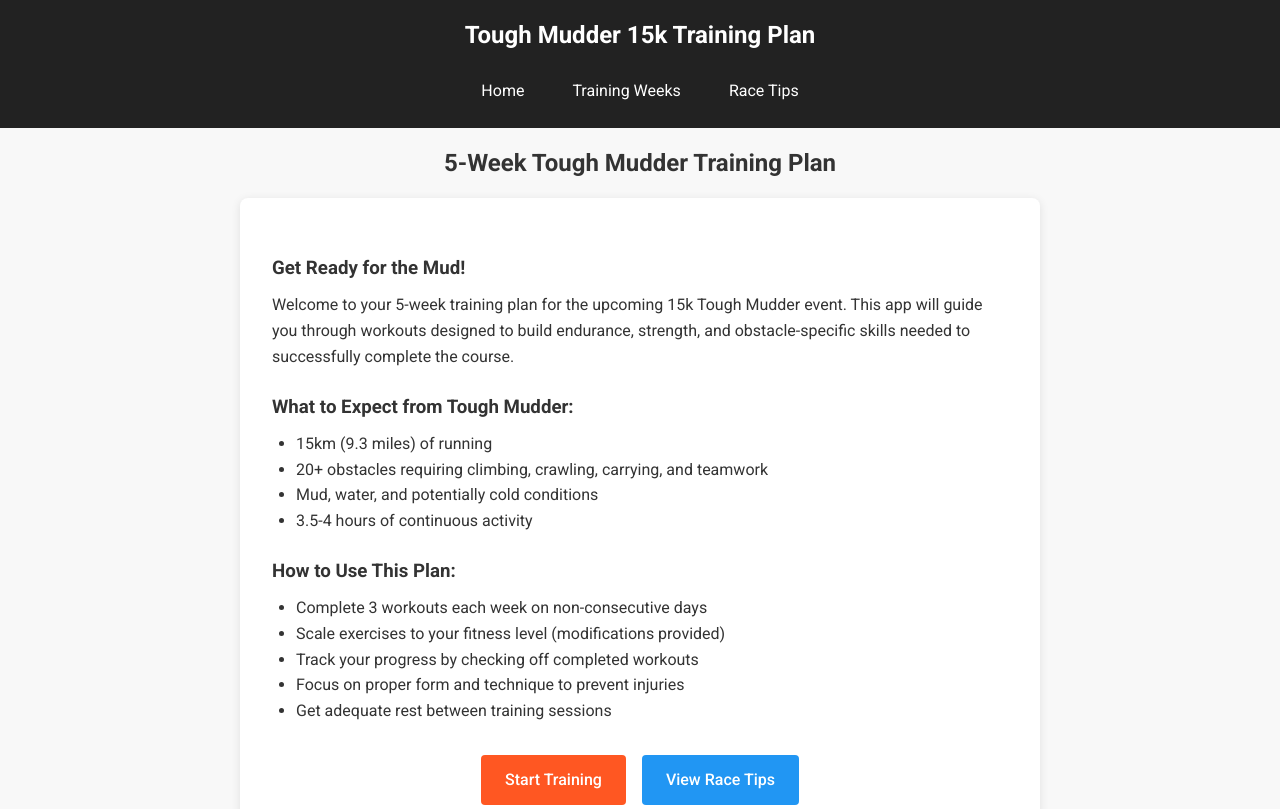
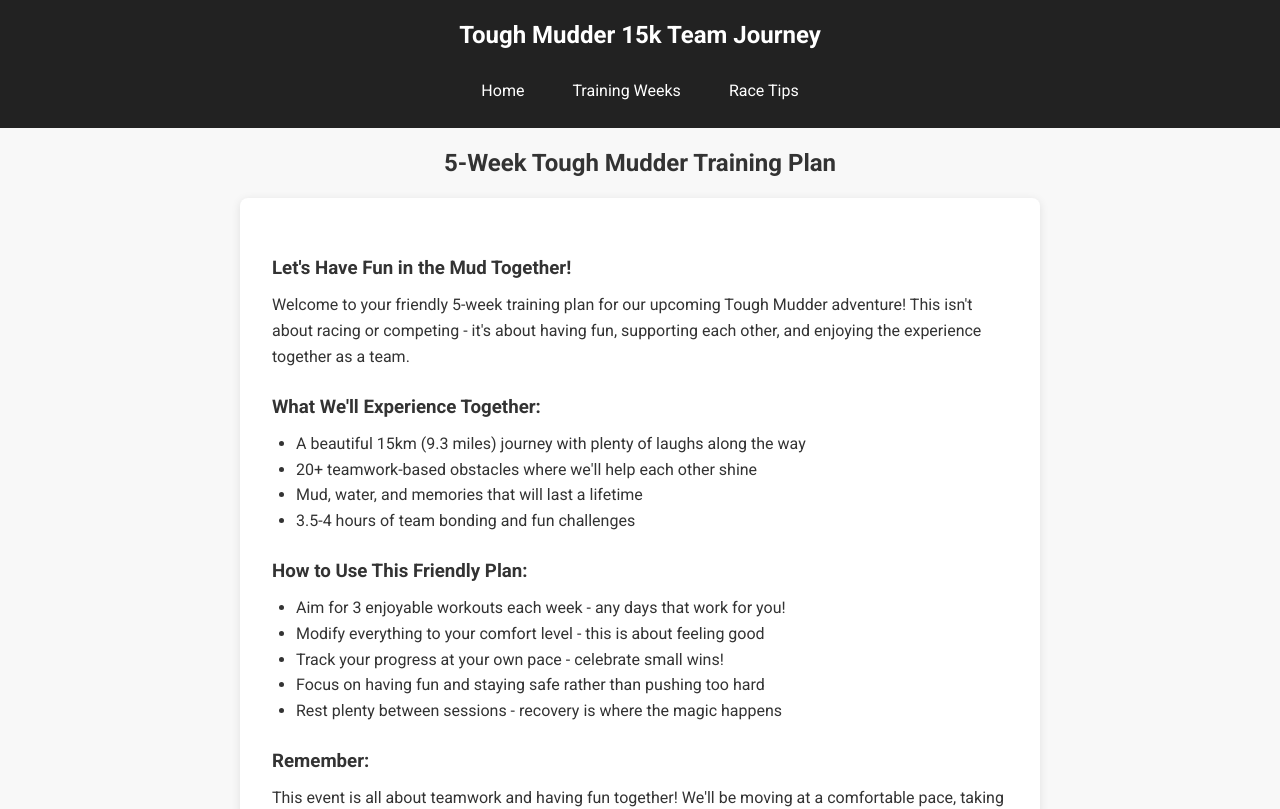
Before and after one commit to tomek-mcclintock/tough-mudder-app, a React (Create React App) app: page / in a window 1280 px wide. Shown: the top 809 px of the page. Built offline with nearby package versions, Linux system fonts and the light colour scheme.

Commit message:
Update App.js

```diff
--- a/src/App.js
+++ b/src/App.js
@@ -11,7 +11,7 @@
     <Router>
       <div className="app">
         <header className="app-header">
-          <h1>Tough Mudder 15k Training Plan</h1>
+          <h1>Tough Mudder 15k Team Journey</h1>
           <nav>
             <Link to="/">Home</Link>
             <Link to="/weeks">Training Weeks</Link>
@@ -43,29 +43,32 @@
     <div className="home">
       <h2>5-Week Tough Mudder Training Plan</h2>
       <div className="intro-card">
-        <h3>Get Ready for the Mud!</h3>
-        <p>Welcome to your 5-week training plan for the upcoming 15k Tough Mudder event. This app will guide you through workouts designed to build endurance, strength, and obstacle-specific skills needed to successfully complete the course.</p>
+        <h3>Let's Have Fun in the Mud Together!</h3>
+        <p>Welcome to your friendly 5-week training plan for our upcoming Tough Mudder adventure! This isn't about racing or competing - it's about having fun, supporting each other, and enjoying the experience together as a team.</p>
 
-        <h3>What to Expect from Tough Mudder:</h3>
+        <h3>What We'll Experience Together:</h3>
         <ul>
-          <li>15km (9.3 miles) of running</li>
-          <li>20+ obstacles requiring climbing, crawling, carrying, and teamwork</li>
-          <li>Mud, water, and potentially cold conditions</li>
-          <li>3.5-4 hours of continuous activity</li>
+          <li>A beautiful 15km (9.3 miles) journey with plenty of laughs along the way</li>
+          <li>20+ teamwork-based obstacles where we'll help each other shine</li>
+          <li>Mud, water, and memories that will last a lifetime</li>
+          <li>3.5-4 hours of team bonding and fun challenges</li>
         </ul>
 
-        <h3>How to Use This Plan:</h3>
+        <h3>How to Use This Friendly Plan:</h3>
         <ul>
-          <li>Complete 3 workouts each week on non-consecutive days</li>
-          <li>Scale exercises to your fitness level (modifications provided)</li>
-          <li>Track your progress by checking off completed workouts</li>
-          <li>Focus on proper form and technique to prevent injuries</li>
-          <li>Get adequate rest between training sessions</li>
+          <li>Aim for 3 enjoyable workouts each week - any days that work for you!</li>
+          <li>Modify everything to your comfort level - this is about feeling good</li>
+          <li>Track your progress at your own pace - celebrate small wins!</li>
+          <li>Focus on having fun and staying safe rather than pushing too hard</li>
+          <li>Rest plenty between sessions - recovery is where the magic happens</li>
         </ul>
 
+        <h3>Remember:</h3>
+        <p>This event is all about teamwork and having fun together! We'll be moving at a comfortable pace, taking breaks when needed, and supporting each other through every obstacle. No one gets left behind!</p>
+
         <div className="action-buttons">
-          <Link to="/weeks" className="button primary">Start Training</Link>
-          <Link to="/tips" className="button secondary">View Race Tips</Link>
+          <Link to="/weeks" className="button primary">Start Our Journey</Link>
+          <Link to="/tips" className="button secondary">Helpful Tips</Link>
         </div>
       </div>
     </div>
@@ -76,7 +79,8 @@
 function WeeksList() {
   return (
     <div className="weeks-list">
-      <h2>Training Schedule</h2>
+      <h2>Our Team Journey</h2>
+      <p className="weeks-intro">Each week builds on the last, but remember - this is about having fun and supporting each other, not about pushing to exhaustion. Go at your own pace!</p>
       <div className="weeks-grid">
         {[1, 2, 3, 4, 5].map(weekNum => (
           <WeekCard key={weekNum} weekNum={weekNum} />
@@ -327,9 +331,10 @@
       </div>
 
       <div className="final-thoughts">
-        <h3>Final Thoughts</h3>
-        <p>Remember that Tough Mudder is about challenging yourself and working together as a team. The goal is to finish, have fun, and help each other overcome obstacles. This training plan will help build your physical preparedness, but your mental toughness and teamwork will carry you through on race day.</p>
-        <p>Good luck, stay safe, and enjoy the mud!</p>
+        <h3>Final Encouraging Thoughts</h3>
+        <p>Remember that Tough Mudder is about having a great time and supporting each other as a team! There's no pressure to race through - we'll take our time, help each other over every wall, and share plenty of laughs (and mud) along the way.</p>
+        <p>This preparation journey is about building confidence together, not pushing ourselves to exhaustion. Every bit of training you do is a win, and we'll celebrate all progress, big or small!</p>
+        <p>We're going to have an amazing day out, create unforgettable memories, and cross that finish line together with smiles on our muddy faces!</p>
       </div>
     </div>
   );
@@ -894,8 +899,12 @@
             }
           }}
         >
-          {calculateProgress() === 100 ? 'Workout Complete!' : 'Complete All Exercises'}
+          {calculateProgress() === 100 ? 'Awesome Job! Workout Complete! 🎉' : 'Keep Going - You Got This!'}
         </button>
+
+        <p className="workout-encouragement">
+          Remember: Any movement is better than none! Modify exercises as needed and celebrate your progress.
+        </p>
       </div>
     </div>
   );
```
